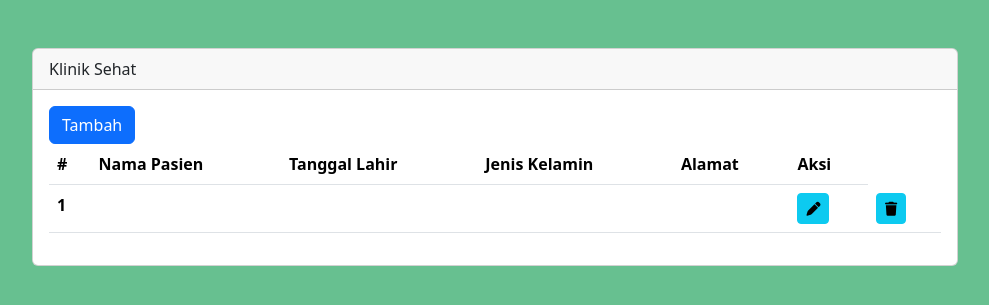
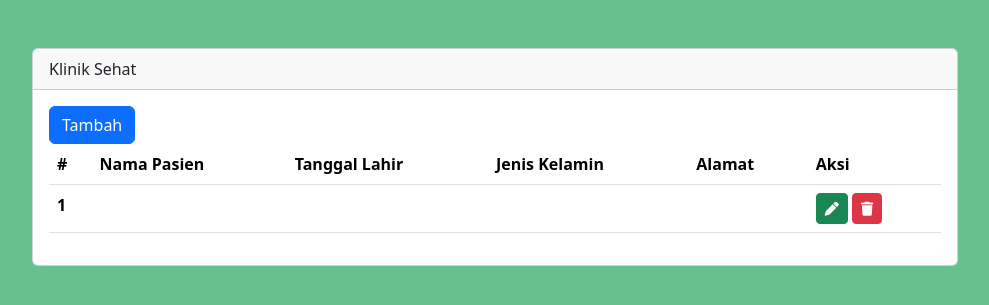
Before and after one commit to ihwanariga07/prakom2025, a PHP site: page /pasien/index.php in a window 1280 px wide. Shown: the part 66-371 px from the top of the page, without its empty margins (145-1134 px from the left). Run offline with PHP 8.4, Linux system fonts and the light colour scheme; tables that the repository leaves empty or names only in its code hold one stand-in row (values such as "Sample post"); data that the repository does not hold is empty; some libraries are stand-ins or nearby versions.

Commit message:
merubah warna tombol edit dan delete

```diff
--- a/admin/pasien/index.php
+++ b/admin/pasien/index.php
@@ -54,11 +54,10 @@
                   <td><?=$row['Jenis_KelaminPasien']?></td>
                   <td><?=$row['Alamat_Pasien']?></td>
                   <td>
-                    <a href="" class="btn btn-info btn-sm"><i class="fa-solid fa-pen"></i></a>
+                    <a href="" class="btn btn-success btn-sm" ><i class="fa-solid fa-pen"></i></a>
+                    <a href="" class="btn btn-danger btn-sm"><i class="fa-solid fa-trash"></i></a>
                   </td>
-                  <td>
-                    <a href="" class="btn btn-info btn-sm"><i class="fa-solid fa-trash"></i></a>
-                  </td>
+
                 </tr>
                   <?php
                    }
```
